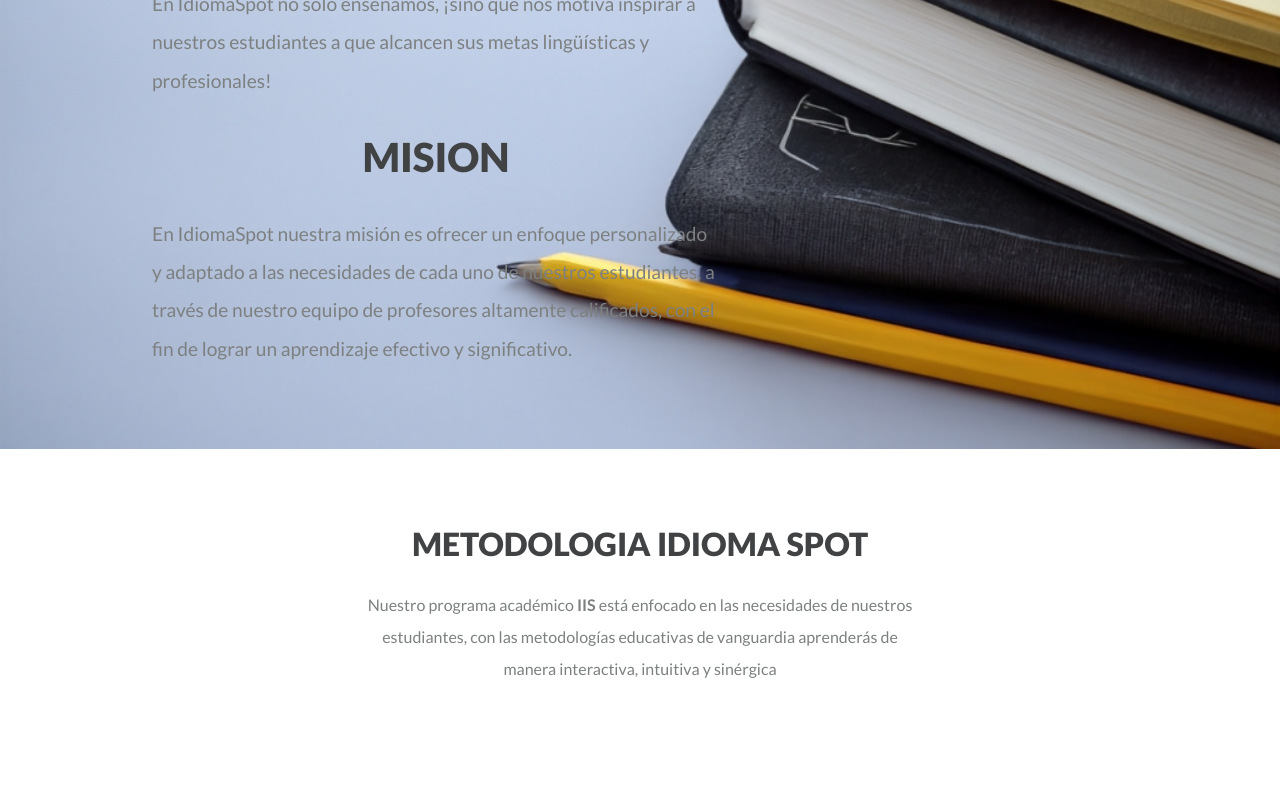
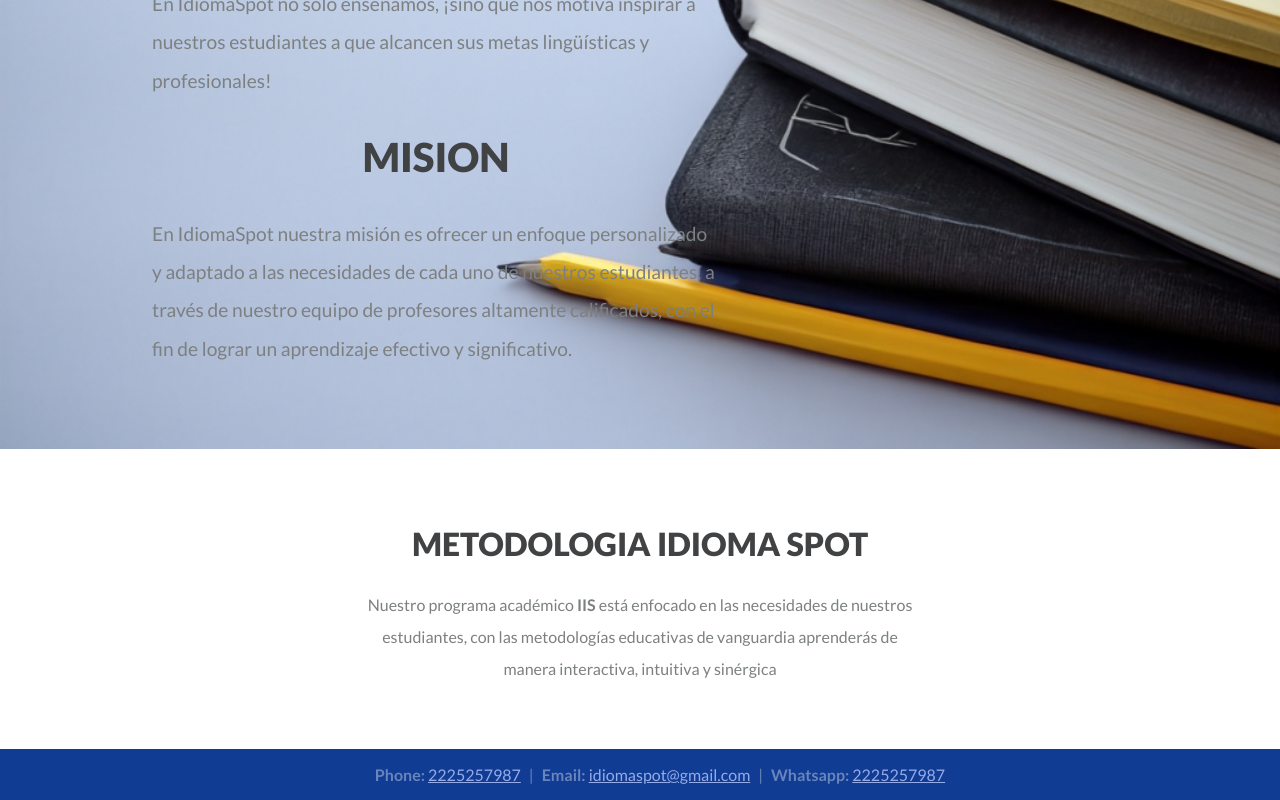
Before and after one commit to IdiomaSpot/idioma-spot-ui, a React (Create React App) app: page / in a window 1280 px wide. Shown: the part 3223-4023 px from the top of the page. Before the commit the page ends 3972 px from the top, so only its background shows below. Built offline with nearby package versions, Linux system fonts and the light colour scheme.

Commit message:
footer creation

```diff
--- a/src/App.js
+++ b/src/App.js
@@ -1,6 +1,7 @@
 import './App.scss';
 import {
   AdvantagesSection,
+  InfoFooter,
   MainBanner,
   Methodology,
   MissionVision,
@@ -20,6 +21,7 @@
       <TextBlock text={text['phrase']} />
       <MissionVision />
       <Methodology />
+      <InfoFooter />
     </div>
   );
 }
--- /dev/null
+++ b/src/pages/Home/InfoFooter/InfoFooter.js
@@ -0,0 +1,33 @@
+import React from 'react';
+import './InfoFooter.scss';
+
+const InfoFooter = () => {
+  return (
+    <footer>
+      <ul className='contact-info-list'>
+        <li className='phone'>
+          <b>Phone:</b>{' '}
+          <a className='link-color' href='tel:2225257987'>
+            2225257987
+          </a>
+        </li>
+        |
+        <li className='email'>
+          <b>Email:</b>{' '}
+          <a className='link-color' href='mailto:idiomaspot@gmail.com'>
+            idiomaspot@gmail.com
+          </a>
+        </li>
+        |
+        <li className='whatsapp'>
+          <b>Whatsapp:</b>{' '}
+          <a className='link-color' href='https://wa.me/2225257987'>
+            2225257987
+          </a>
+        </li>
+      </ul>
+    </footer>
+  );
+};
+
+export default InfoFooter;
--- /dev/null
+++ b/src/pages/Home/InfoFooter/InfoFooter.scss
@@ -0,0 +1,23 @@
+@import '../../../assets/styles/variables.scss';
+
+footer {
+  background-color: $dark-blue;
+  color: $pale-blue;
+  display: inline-flex;
+  width: 100%;
+  & .contact-info-list {
+    display: flex;
+    text-decoration: none;
+    list-style-type: none;
+    align-items: center;
+    justify-content: center;
+    width: 100%;
+    > * {
+      list-style-type: none;
+      margin: 0 0.5rem;
+    }
+    .link-color {
+      color: $light-pale-blue;
+    }
+  }
+}
--- a/src/pages/Home/index.js
+++ b/src/pages/Home/index.js
@@ -4,5 +4,14 @@
 import WhyUsSection from './WhyUs/WhyUsSection';
 import Methodology from './Methodology/Methodology';
 import MissionVision from './MissionVision/MissionVision';
+import InfoFooter from './InfoFooter/InfoFooter';
 
-export { AdvantagesSection, PromosSection, MainBanner, WhyUsSection, Methodology, MissionVision};
+export {
+  AdvantagesSection,
+  PromosSection,
+  MainBanner,
+  WhyUsSection,
+  Methodology,
+  MissionVision,
+  InfoFooter,
+};
```
